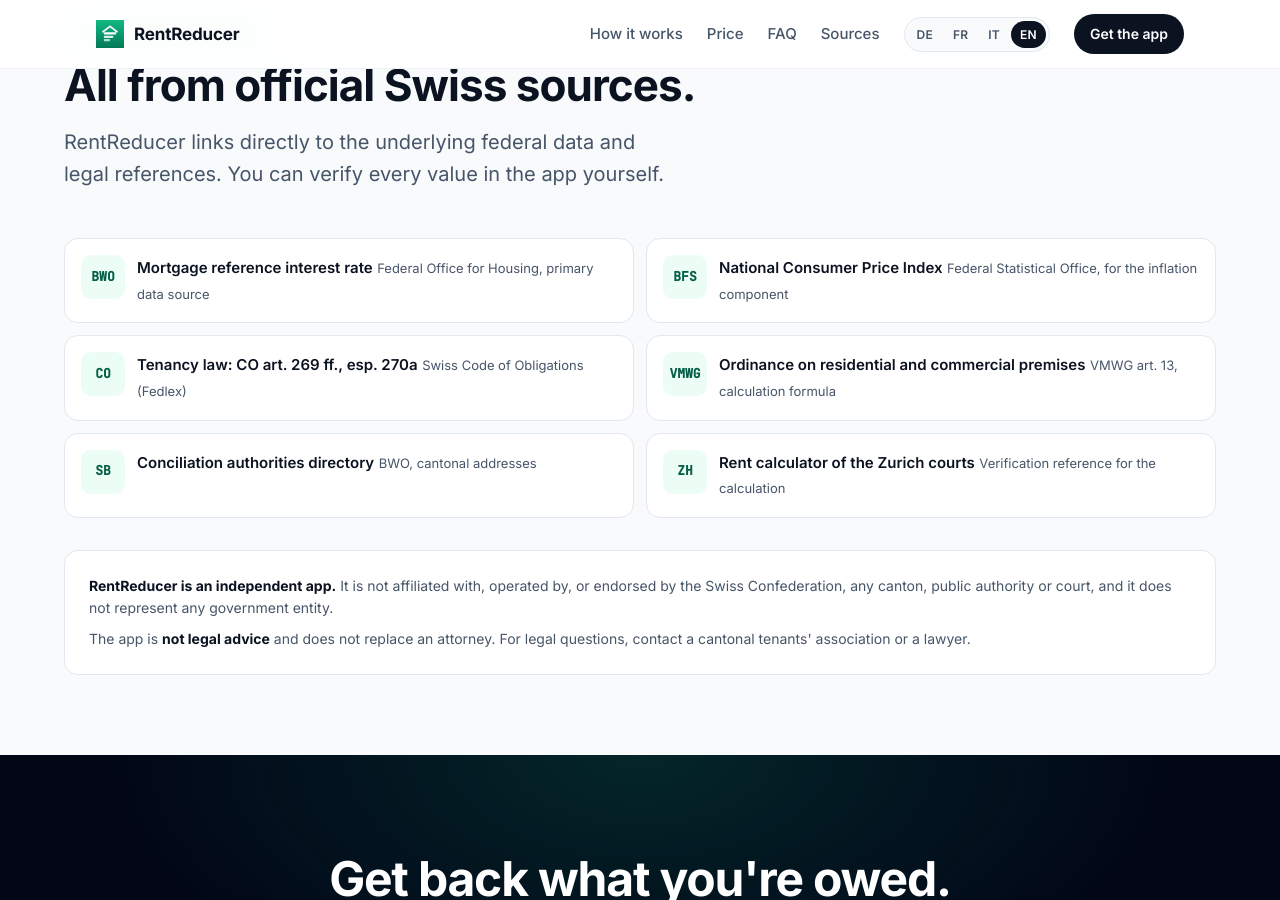
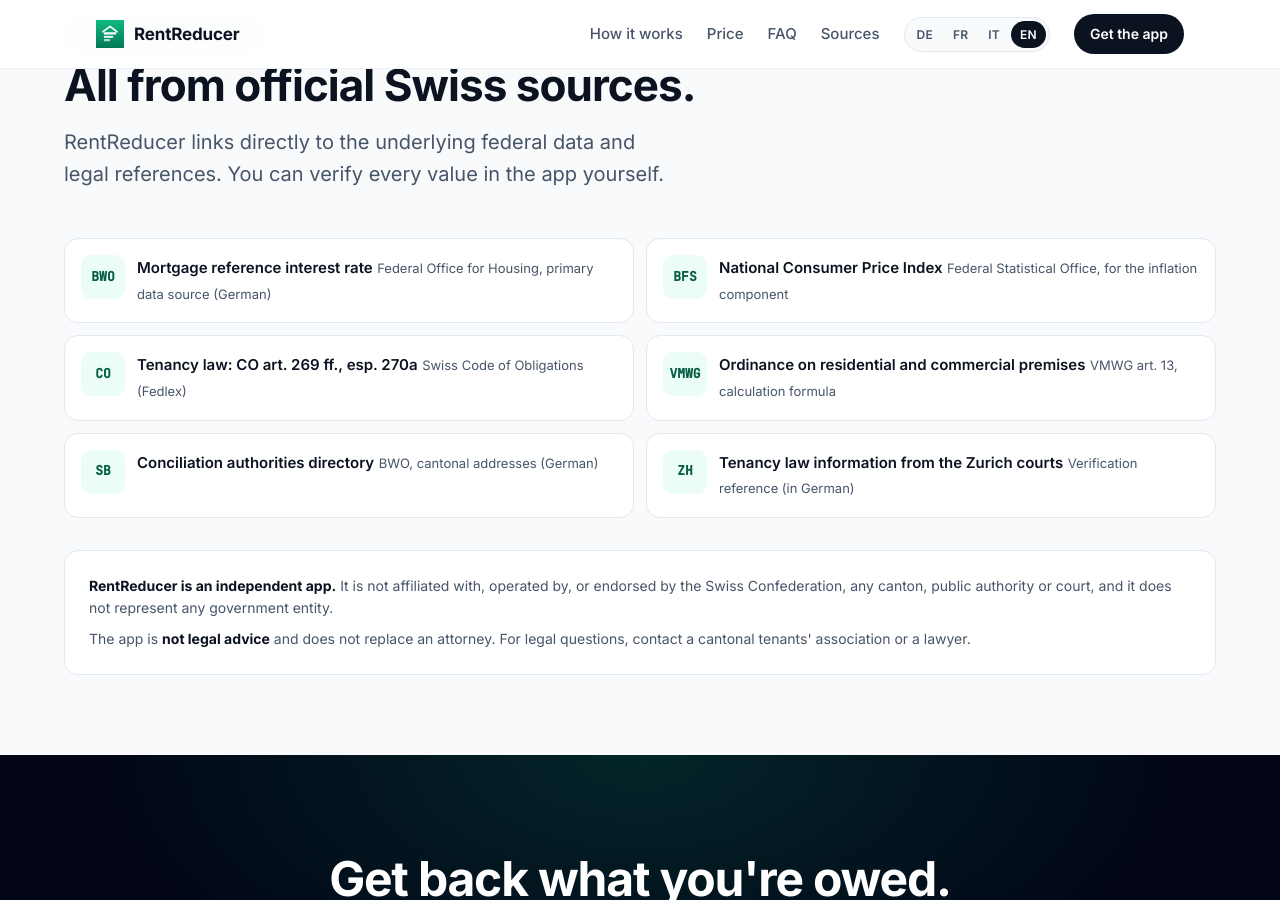
Before and after one commit to mietsenkung-app/mietsenkung-app.github.io, a Jekyll site: the page built from en/index.md, in a window 1280 px wide and 900 px high, scrolled down 4676 px. Built offline with Jekyll 4.4.1, drawn with Linux system fonts in a browser that asks for light colours.

Commit message:
fix(sources): repair broken source URLs (BWO/BFS/ZH-Gerichte)
Google Play rejected the app under Misleading Claims policy because the
admin.ch source links in the listing returned 404 (BWO has no /en/ pages,
some FR/IT slugs were stale). Fixes:

- BWO Referenzzins FR/IT: switched to /fr/taux-de-reference and
  /it/tasso-di-riferimento (the actual current slugs)
- BWO Referenzzins EN: BWO has no English page at all — fall back to /de/
  with a "(German source)" annotation
- BFS LIK EN: switched to the working /bfs/en/...landesindex... slug
- BFS LIK IT: switched to the canonical .../indice-nazionale-prezzi-consumo
- BWO Schlichtung all langs: switched from the legacy /bwo/{lang}/home/...
  301-redirect URL to the direct /{lang}/{slug} canonical URL (and DE for EN
  since none exists)
- ZH Mietzinsrechner: page is gone entirely (404). Replaced across all langs
  with the still-working https://www.gerichte-zh.ch/de/themen/miete
  (Tenancy law information from the Zurich courts)

All 18 source URLs across the 4 language versions now return 200.

```diff
--- a/en/index.md
+++ b/en/index.md
@@ -363,14 +363,14 @@ permalink: /en/
     <p class="section-lead" data-reveal>RentReducer links directly to the underlying federal data and legal references. You can verify every value in the app yourself.</p>
 
     <div class="sources__grid">
-      <a class="source-row" href="https://www.bwo.admin.ch/en/entwicklung-referenzzinssatz-und-durchschnittszinssatz" rel="noopener">
+      <a class="source-row" href="https://www.bwo.admin.ch/de/entwicklung-referenzzinssatz-und-durchschnittszinssatz" rel="noopener">
         <span class="source-row__abbr">BWO</span>
         <span class="source-row__body">
           <span class="source-row__title">Mortgage reference interest rate</span>
-          <span class="source-row__sub">Federal Office for Housing, primary data source</span>
+          <span class="source-row__sub">Federal Office for Housing, primary data source (German)</span>
         </span>
       </a>
-      <a class="source-row" href="https://www.bfs.admin.ch/bfs/en/home/statistics/prices/national-consumer-price-index.html" rel="noopener">
+      <a class="source-row" href="https://www.bfs.admin.ch/bfs/en/home/statistiken/preise/landesindex-konsumentenpreise.html" rel="noopener">
         <span class="source-row__abbr">BFS</span>
         <span class="source-row__body">
           <span class="source-row__title">National Consumer Price Index</span>
@@ -391,18 +391,18 @@ permalink: /en/
           <span class="source-row__sub">VMWG art. 13, calculation formula</span>
         </span>
       </a>
-      <a class="source-row" href="https://www.bwo.admin.ch/bwo/en/home/mietrecht/schlichtungsbehoerden.html" rel="noopener">
+      <a class="source-row" href="https://www.bwo.admin.ch/de/schlichtungsverfahren" rel="noopener">
         <span class="source-row__abbr">SB</span>
         <span class="source-row__body">
           <span class="source-row__title">Conciliation authorities directory</span>
-          <span class="source-row__sub">BWO, cantonal addresses</span>
+          <span class="source-row__sub">BWO, cantonal addresses (German)</span>
         </span>
       </a>
-      <a class="source-row" href="https://www.gerichte-zh.ch/themen/mietsachen/mietzinsrechner.html" rel="noopener">
+      <a class="source-row" href="https://www.gerichte-zh.ch/de/themen/miete" rel="noopener">
         <span class="source-row__abbr">ZH</span>
         <span class="source-row__body">
-          <span class="source-row__title">Rent calculator of the Zurich courts</span>
-          <span class="source-row__sub">Verification reference for the calculation</span>
+          <span class="source-row__title">Tenancy law information from the Zurich courts</span>
+          <span class="source-row__sub">Verification reference (in German)</span>
         </span>
       </a>
     </div>
```
Also changed, not shown: fr/index.md (+5 -5 lines), index.md (+2 -2 lines), it/index.md (+6 -6 lines).
